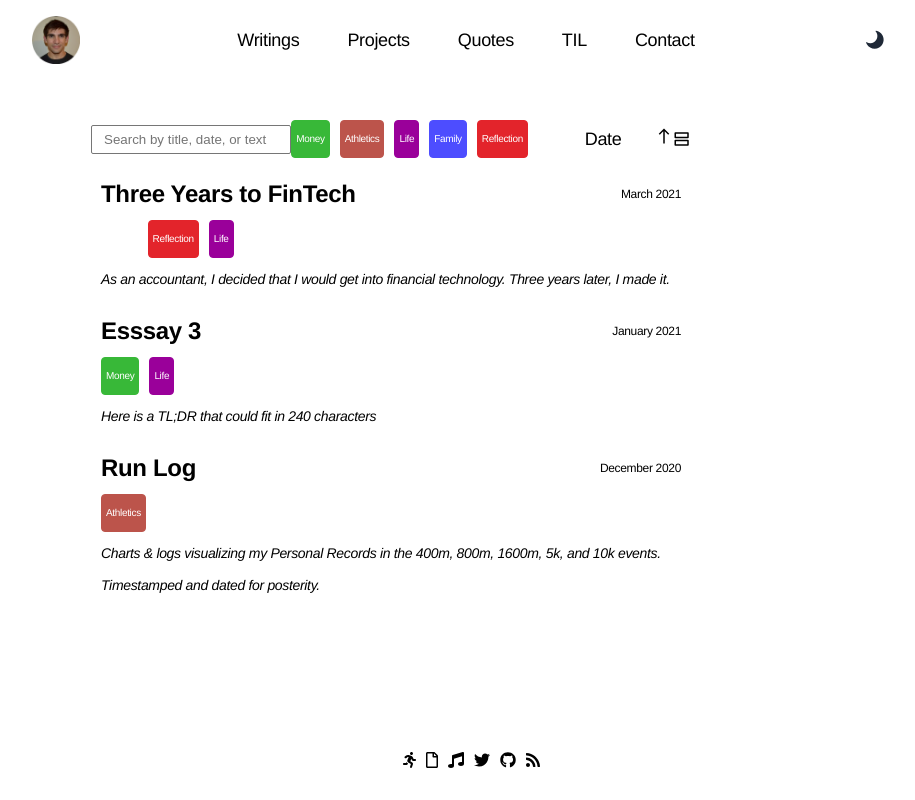
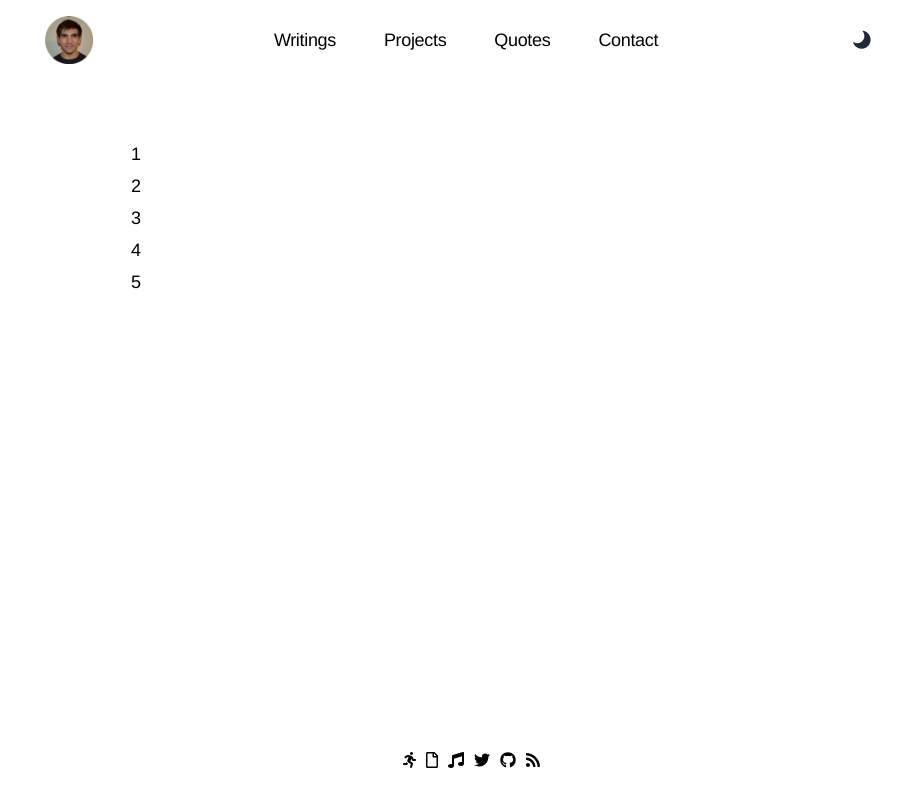
Before and after one commit to Anthony-Calderaro/calderarrow, a Next.js app: page /writings in a window 1280 px wide. Shown: the whole page, without its empty margins (174-1089 px from the left). Built offline with nearby package versions, Linux system fonts and the light colour scheme.

Commit message:
Updated homepage.

```diff
--- a/components/Header.js
+++ b/components/Header.js
@@ -6,7 +6,7 @@ import { themeIcons, createFontAwesomeIcon } from '../public/staticText';
 import headerStyles from '../styles/Header.module.css';
 
 // Todo Static
-const links = ['writings', 'projects', 'quotes', 'TIL', 'contact'];
+const links = ['writings', 'projects', 'quotes', 'contact'];
 
 const LinkCategory = ({ category }) => <Link href={`/${category}`}><a className={headerStyles.link}>{category}</a></Link>;
 
--- a/pages/writings.js
+++ b/pages/writings.js
@@ -54,93 +54,103 @@ const BlogCard = ({ essay, categoryFilters }) => {
   );
 };
 
-export default function writings() {
-  const [searchBoxText, updateSearchText] = useState();
-  const [sortBy, updateSortBy] = useState('date');
-  const [sortAscending, toggleSortDirection] = useState(true);
-  const [categoryFilters, updateCategoryFilters] = useState(essayCategories.map(c => c));
+// export default function writings() {
+//   const [searchBoxText, updateSearchText] = useState();
+//   const [sortBy, updateSortBy] = useState('date');
+//   const [sortAscending, toggleSortDirection] = useState(true);
+//   const [categoryFilters, updateCategoryFilters] = useState(essayCategories.map(c => c));
 
-  const sortEssays = essays => essays.sort((essayA, essayB) => {
-    if (sortAscending) {
-      return essayA[sortBy] > essayB[sortBy] ? -1 : 1;
-    } else {
-      return essayB[sortBy] > essayA[sortBy] ? -1 : 1
-    }
-  });
+//   const sortEssays = essays => essays.sort((essayA, essayB) => {
+//     if (sortAscending) {
+//       return essayA[sortBy] > essayB[sortBy] ? -1 : 1;
+//     } else {
+//       return essayB[sortBy] > essayA[sortBy] ? -1 : 1
+//     }
+//   });
 
-  const [filteredEssays, updateEssays] = useState(sortEssays(essays));
-  const [listView, toggleListView] = useState(false);
-  const [sortMenuVisible, toggleSortMenu] = useState(false);
+//   const [filteredEssays, updateEssays] = useState(sortEssays(essays));
+//   const [listView, toggleListView] = useState(false);
+//   const [sortMenuVisible, toggleSortMenu] = useState(false);
 
-  const essayCategoryIsSelected = categories => categories.filter(category => categoryFilters.includes(category)).length > 0;
+//   const essayCategoryIsSelected = categories => categories.filter(category => categoryFilters.includes(category)).length > 0;
 
-  const essayMatchesSearchText = ({ title, summary, date }) => {
-    if (searchBoxText) {
-      return (
-        title.toLowerCase().includes(searchBoxText.toLowerCase()) ||
-        summary.toLowerCase().includes(searchBoxText.toLowerCase()) ||
-        date.toLowerCase().includes(searchBoxText.toLowerCase())
-      );
-    } else {
-      return true;
-    }
-  }
+//   const essayMatchesSearchText = ({ title, summary, date }) => {
+//     if (searchBoxText) {
+//       return (
+//         title.toLowerCase().includes(searchBoxText.toLowerCase()) ||
+//         summary.toLowerCase().includes(searchBoxText.toLowerCase()) ||
+//         date.toLowerCase().includes(searchBoxText.toLowerCase())
+//       );
+//     } else {
+//       return true;
+//     }
+//   }
 
-  const filterEssays = () => essays.filter(essay => essayMatchesSearchText(essay) && essayCategoryIsSelected(essay.categories));
+//   const filterEssays = () => essays.filter(essay => essayMatchesSearchText(essay) && essayCategoryIsSelected(essay.categories));
 
 
 
-  const selectSortOption = sortOption => {
-    updateSortBy(sortOption);
-    toggleSortMenu(false);
-  }
+//   const selectSortOption = sortOption => {
+//     updateSortBy(sortOption);
+//     toggleSortMenu(false);
+//   }
 
-  const toggleFilter = category => {
-    const currentCategoryFilters = categoryFilters.slice();
-    const categoryIndex = currentCategoryFilters.indexOf(category);
-    categoryIndex === -1 ? currentCategoryFilters.push(category) : currentCategoryFilters.splice(categoryIndex, 1);
-    updateCategoryFilters(currentCategoryFilters);
-  };
+//   const toggleFilter = category => {
+//     const currentCategoryFilters = categoryFilters.slice();
+//     const categoryIndex = currentCategoryFilters.indexOf(category);
+//     categoryIndex === -1 ? currentCategoryFilters.push(category) : currentCategoryFilters.splice(categoryIndex, 1);
+//     updateCategoryFilters(currentCategoryFilters);
+//   };
 
-  useEffect(() => updateEssays(sortEssays(filterEssays())), [searchBoxText, sortBy, sortAscending, categoryFilters])
+//   useEffect(() => updateEssays(sortEssays(filterEssays())), [searchBoxText, sortBy, sortAscending, categoryFilters])
 
+//   return (
+//     <div className={writingsStyles.writingList} >
+//       <div className={writingsStyles.searchOptions}>
+//         <input
+//           className={writingsStyles.search}
+//           onChange={(e) => updateSearchText(e.target.value)}
+//           placeholder={'Search by title, date, or text'}
+//           // Todo: Make placeholder text static
+//           value={searchBoxText && searchBoxText}
+//         />
+
+//         <div className={writingsStyles.categories}>
+//           {essayCategories.map((category, i) => {
+//             return (
+//               <div
+//                 className={`${writingsStyles.category} ${writingsStyles[category]} ${categoryFilters.includes(category) ? '' : `${writingsStyles.opaque}`}`}
+//                 onClick={() => toggleFilter(category)}
+//                 key={i}
+//               >{category}
+//               </div>
+//             )
+//           })}
+//         </div>
+
+//         <div className={writingsStyles.sortBy}>
+//           <div className={writingsStyles.sortCategory} onClick={() => toggleSortMenu(!sortMenuVisible)}>{sortBy}</div>
+//           <div onClick={() => toggleSortDirection(!sortAscending)}>{sortAscending ? <Ascending /> : <Descending />}</div>
+//         </div>
+//         {sortMenuVisible && <SortMenu selectOption={selectSortOption} />}
+
+//         <div className={writingsStyles.viewToggle} onClick={() => toggleListView(!listView)}>
+//           {listView ? <ListView /> : <CardView />}
+//         </div>
+//       </div>
+
+//       {filteredEssays.map((essay, i) => listView ? <ShortBlog categoryFilters={categoryFilters} key={i} essay={essay} /> : <BlogCard key={i} essay={essay} categoryFilters={categoryFilters} />)}
+
+//     </div>
+//   )
+// }
+
+
+export default function writings() {
+  const arr = [1, 2, 3, 4, 5];
   return (
-    <div className={writingsStyles.writingList} >
-      <div className={writingsStyles.searchOptions}>
-        <input
-          className={writingsStyles.search}
-          onChange={(e) => updateSearchText(e.target.value)}
-          placeholder={'Search by title, date, or text'}
-          // Todo: Make placeholder text static
-          value={searchBoxText && searchBoxText}
-        />
-
-        <div className={writingsStyles.categories}>
-          {essayCategories.map((category, i) => {
-            return (
-              <div
-                className={`${writingsStyles.category} ${writingsStyles[category]} ${categoryFilters.includes(category) ? '' : `${writingsStyles.opaque}`}`}
-                onClick={() => toggleFilter(category)}
-                key={i}
-              >{category}
-              </div>
-            )
-          })}
-        </div>
-
-        <div className={writingsStyles.sortBy}>
-          <div className={writingsStyles.sortCategory} onClick={() => toggleSortMenu(!sortMenuVisible)}>{sortBy}</div>
-          <div onClick={() => toggleSortDirection(!sortAscending)}>{sortAscending ? <Ascending /> : <Descending />}</div>
-        </div>
-        {sortMenuVisible && <SortMenu selectOption={selectSortOption} />}
-
-        <div className={writingsStyles.viewToggle} onClick={() => toggleListView(!listView)}>
-          {listView ? <ListView /> : <CardView />}
-        </div>
-      </div>
-
-      {filteredEssays.map((essay, i) => listView ? <ShortBlog categoryFilters={categoryFilters} key={i} essay={essay} /> : <BlogCard key={i} essay={essay} categoryFilters={categoryFilters} />)}
-
-    </div>
+    <ul>
+        {arr.map(i => <div>{i}</div>)}
+    </ul>
   )
 }
--- a/public/staticText.js
+++ b/public/staticText.js
@@ -1,6 +1,6 @@
 import { FontAwesomeIcon } from '@fortawesome/react-fontawesome'
 import { faMusic, faRss, faRunning, faMoon } from '@fortawesome/free-solid-svg-icons'
-import { faFile } from '@fortawesome/free-regular-svg-icons'
+import { faFile, faLightbulb } from '@fortawesome/free-regular-svg-icons'
 import { faTwitter, faGithub } from '@fortawesome/free-brands-svg-icons'
 
 export function createFontAwesomeIcon(icon) {
@@ -96,6 +96,11 @@ export const homePageLinks = {
     text: 'Capital One.',
     target: '_blank',
   },
+  ymmv: {
+    link: 'https://en.wiktionary.org/wiki/your_mileage_may_vary',
+    text: 'YMMV',
+    target: '_blank',
+  },
   running: {
     link: '/writings/run-log',
     text: 'here.'
@@ -106,11 +111,11 @@ export const homePageLinks = {
   },
   projects: {
     link: '/projects',
-    text: 'things I built'
+    text: 'things I work on'
   },
-  contact: {
-    link: '/contact',
-    text: 'connect'
+  quotes: {
+    link: '/quotes',
+    text: 'other people said'
   },
 };
 
--- a/styles/globals.css
+++ b/styles/globals.css
@@ -38,7 +38,7 @@ main {
 }
 
 .container.dark {
-  background: #131415 !important;
+  background: rgb(34, 35, 35) !important;
   color: #fafbfc !important;
   /* Todo: 156,163,175 for lighter text */
   /*Dark  Todo: Text color: 156,163,175
```
Also changed, not shown: pages/index.js (+4 -3 lines), 1 other file (tests, documents, lock files or other folders).
